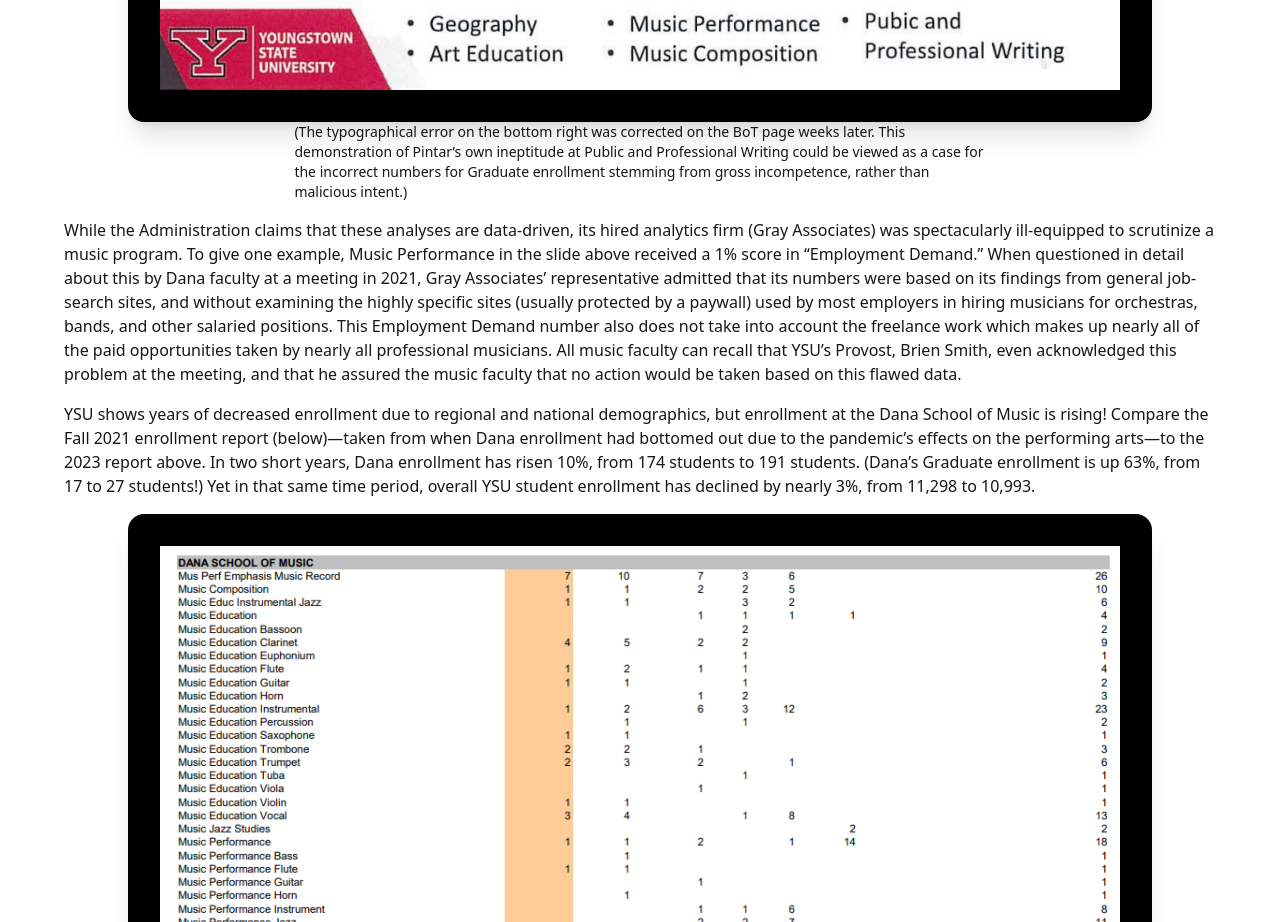
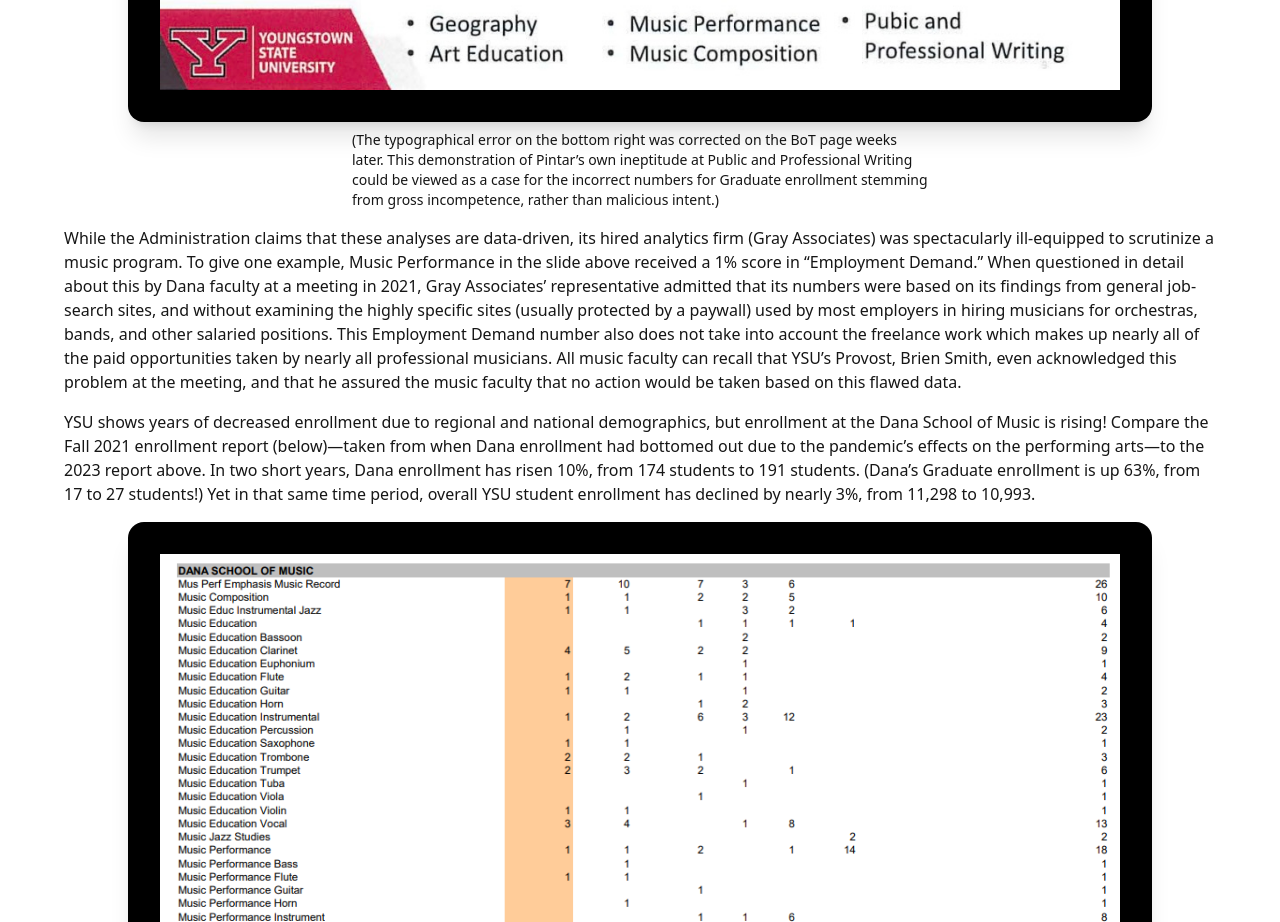
Before and after one commit to Brandon-Ritchie/save-dana, a React (Vite) app: page /war-on-music in a window 1280 px wide. Shown: the part 2200-3122 px from the top of the page. Built offline with nearby package versions, Linux system fonts and the light colour scheme.

Commit message:
Play with caption styling

```diff
--- a/src/routes/war-on-music/WarOnMusic.tsx
+++ b/src/routes/war-on-music/WarOnMusic.tsx
@@ -166,6 +166,6 @@
         <img src={src} alt={alt} />
       </Card>
     </div>
-    {caption && <span className="text-sm lg:w-3/5">{caption}</span>}
+    {caption && <span className="mt-2 text-sm lg:w-1/2">{caption}</span>}
   </div>
 );
```
